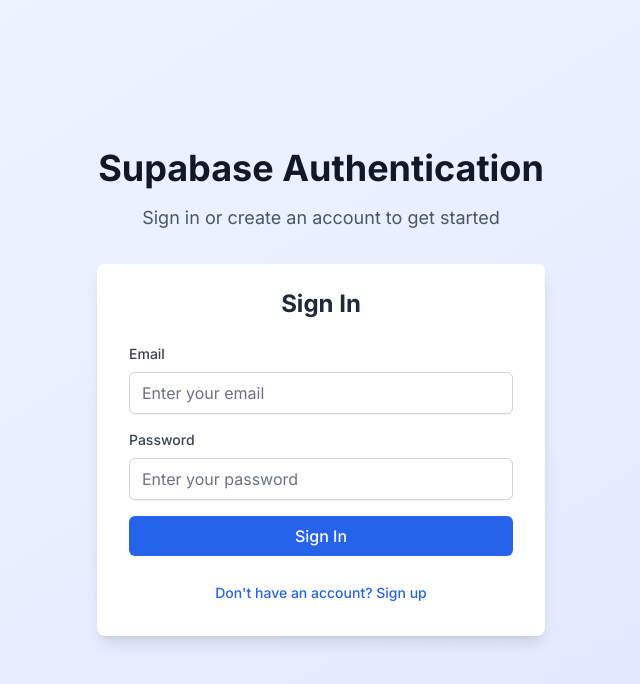
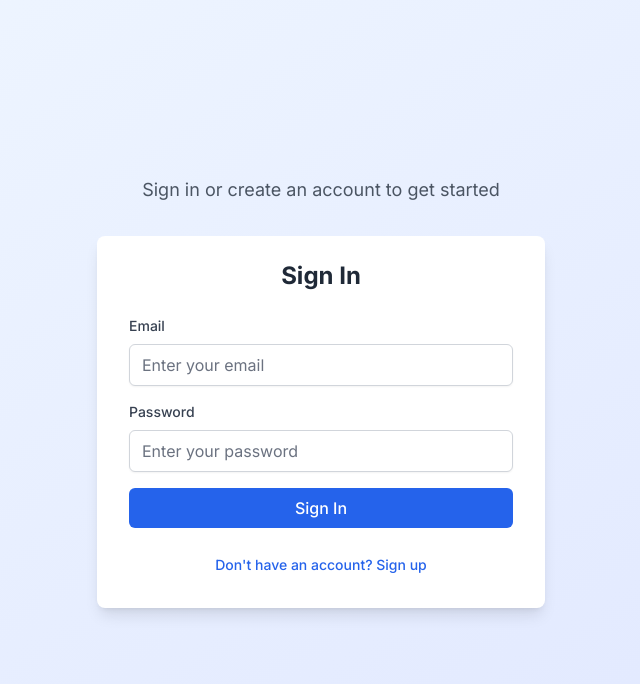
Before and after one commit to aditya-vinodh/bolt-hackathon, a Next.js app: page / in a window 1280 px wide. Shown: the top 684 px of the page, without its empty margins (319-959 px from the left). Built offline with nearby package versions, Linux system fonts and the light colour scheme.

Commit message:
Updated page.tsx

```diff
--- a/app/page.tsx
+++ b/app/page.tsx
@@ -44,9 +44,6 @@ export default function Home() {
     <main className="min-h-screen bg-gradient-to-br from-blue-50 to-indigo-100 flex items-center justify-center p-8">
       <div className="w-full max-w-4xl mx-auto">
         <div className="text-center mb-8">
-          <h1 className="text-4xl font-bold text-gray-900 mb-4">
-            Supabase Authentication
-          </h1>
           <p className="text-lg text-gray-600">
             {user ? 'Welcome back!' : 'Sign in or create an account to get started'}
           </p>
```
